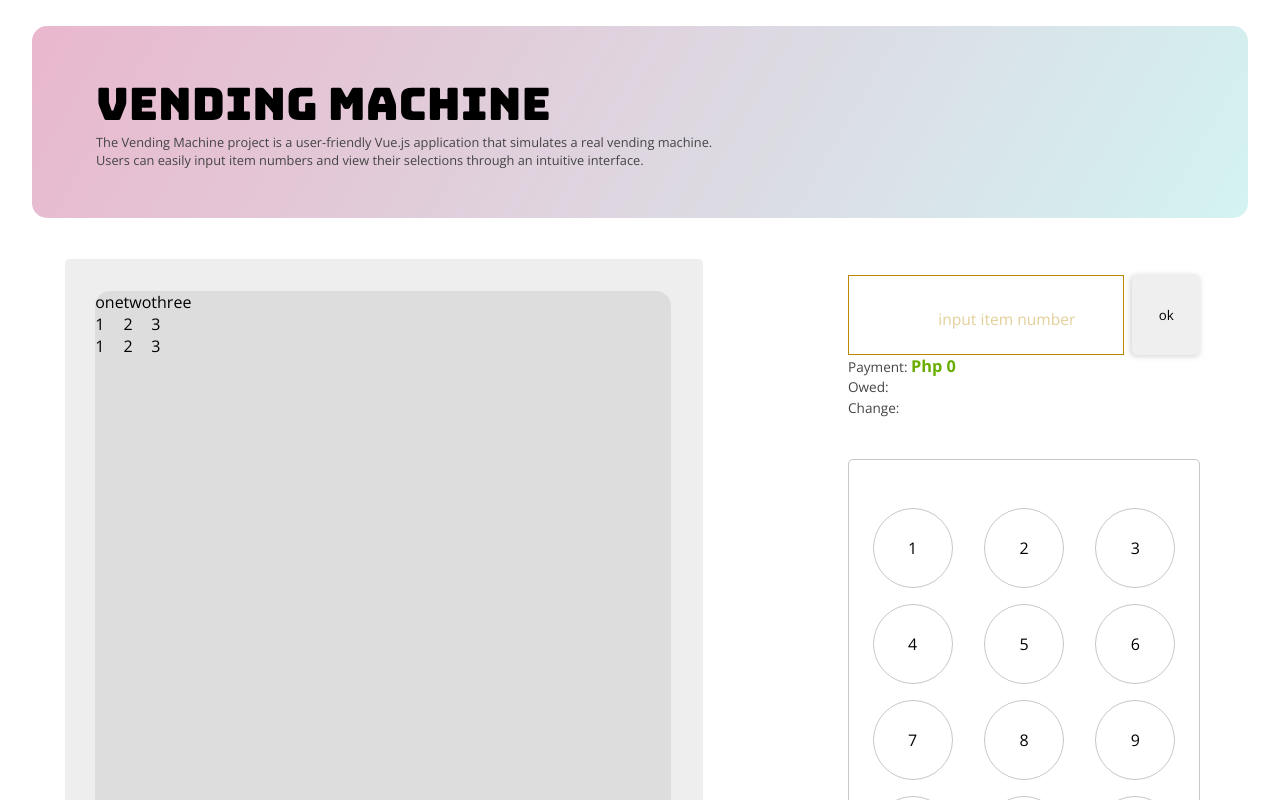
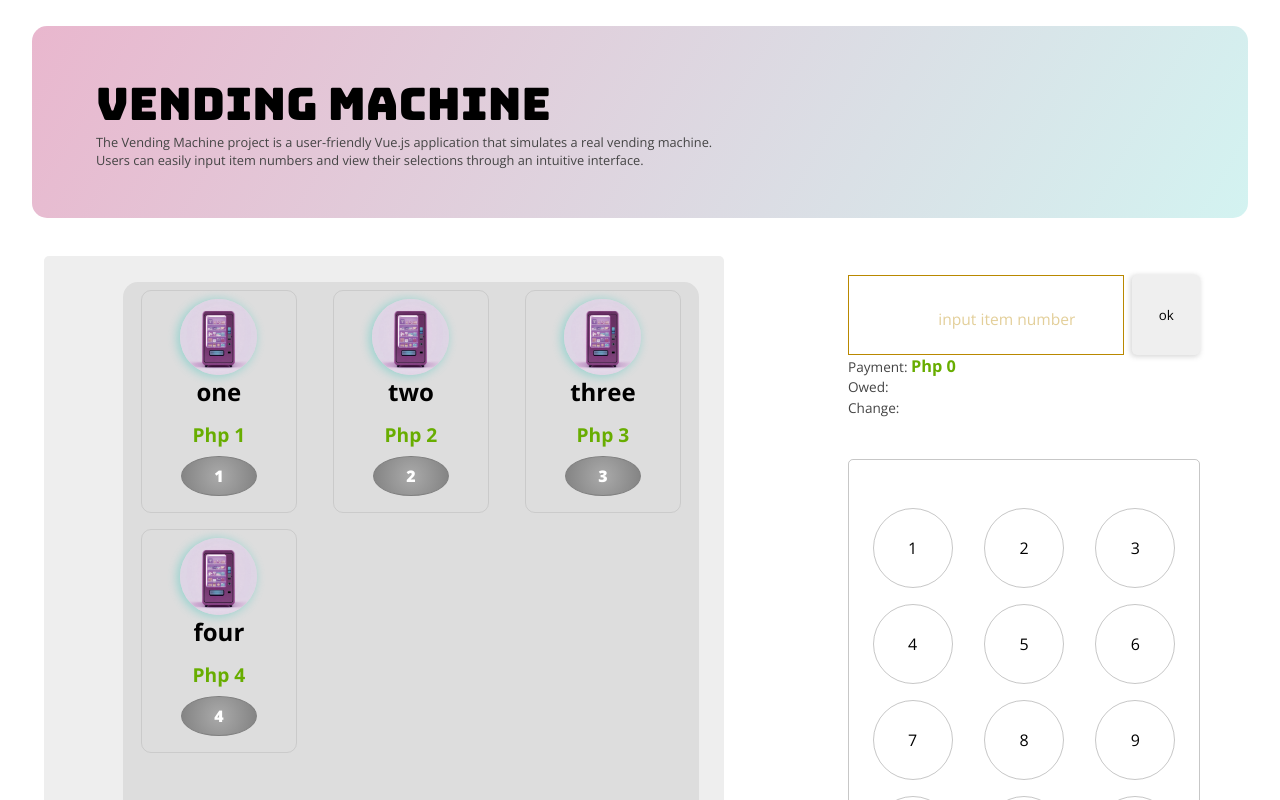
Before and after one commit to albertjon-0915/vending-machine-vue, a Vue app: page / in a window 1280 px wide. Shown: the top 800 px of the page. Built offline with nearby package versions, Linux system fonts and the light colour scheme.

Commit message:
refined keyboard/input/compute functionality

```diff
--- a/src/App.vue
+++ b/src/App.vue
@@ -40,8 +40,8 @@ import VendorPage from "./components/vendorPage.vue";
       color: #000000;
       font-size: clamp(2.5em, 3.5vw, 3.5em);
       font-family: "Bungee", sans-serif;
-      // font: 3.5em "Bungee";
     }
+
     p {
       max-width: clamp(30em, 50vw, 50em);
       font-size: clamp(0.8em, 1vw, 1em);
--- a/src/components/keyboard.vue
+++ b/src/components/keyboard.vue
@@ -1,80 +1,120 @@
 <script setup>
 import { ref, defineProps, watch } from "vue";
 
+// get props from parent
 const props = defineProps({
   vendingItems: Array,
 });
 
+// values for keys, bills base on ph peso, and vending machine items
 const keys = [1, 2, 3, 4, 5, 6, 7, 8, 9, "*", 0, "Del"];
-const bills = [1000, 500, 100, 50, 20, 10, 5, 1];
+const pesoBills = [1000, 500, 100, 50, 20, 10, 5, 1];
+const vendingNewArr = ref([...props.vendingItems]);
+
+// values for items on the vending machine
 const itemNumber = ref(0);
-const toPay = ref(0);
-const vendingNewArr = ref([...props.vendingItems]);
+const isOnItemList = ref(true);
+const isCredentialsIncomplete = ref(true);
+const isInsufficientBal = ref(true);
+
+// values to be computed
+const bill = ref(0);
 const owedBill = ref(0);
-const isOnItemList = ref(true);
 const changeBill = ref("");
 
+// Reset our values
+const reset = () => {
+  bill.value = 0;
+  owedBill.value = 0;
+  changeBill.value = "";
+
+  itemNumber.value = 0;
+  isOnItemList.value = true;
+  isCredentialsIncomplete.value = true;
+  isInsufficientBal.value = true;
+};
+
+// keyboard onClick actions function
+const keyAction = (item) => {
+  if (item === "*") reset();
+
+  if (item === "Del") {
+    let condition = String(itemNumber.value).length > 1;
+    let newNum = itemNumber.value.toString().slice(0, -1);
+
+    condition ? (itemNumber.value = parseInt(newNum)) : (itemNumber.value = 0);
+  }
+
+  const newItemNum = parseInt((itemNumber.value += item.toString()));
+
+  return (itemNumber.value = newItemNum);
+};
+
+// add bills for payment function
+const addBill = (item) => {
+  const newbill = (bill.value += item);
+  return (bill.value = newbill);
+};
+
+// minus bills for payment function
+const minusBill = (item) => {
+  if (item > bill.value) return;
+
+  const newbill = (bill.value -= item);
+  return (bill.value = newbill);
+};
+
+// compute change base on bill value function
 const computeChange = () => {
-  console.log("compute");
+  const changeArr = [];
+  const isZeroBill = bill.value === 0;
+  const isZeroOwed = owedBill.value === 0;
+  let change = bill.value - owedBill.value;
 
-  let change = toPay.value - owedBill.value;
-  const changeArr = [];
+  if (isZeroBill || isZeroOwed) return (isCredentialsIncomplete.value = false);
 
-  console.log(change, changeArr);
+  if (bill.value < owedBill.value) return (isInsufficientBal.value = false);
 
-  bills.map((item) => {
+  // loops peso bills to get the change by bill/coins
+  pesoBills.forEach((item) => {
     const count = Math.floor(change / item);
 
-    if (count > 0) {
-      changeArr.push(`${count} - ${item} ${item < 20 ? "coins" : "bills"}, `);
+    const computation = () => {
+      let billOrCoins = item < 20 ? "coins" : "bills";
+      changeArr.push(`${count} - ${item} ${billOrCoins}, `);
       change -= count * item;
-    } else {
-      toPay.value = 0;
-      owedBill.value = 0;
-      itemNumber.value = 0;
-    }
+    };
+
+    count > 0 ? computation() : reset();
   });
 
   return (changeBill.value = changeArr.join("\n"));
 };
 
+// monitor the changes in input base on our keyboard/input field value
 watch(itemNumber, (newValue) => {
   const findItem = vendingNewArr.value.find(
     (item) => item.itemNo == itemNumber.value
   );
 
-  if (findItem) return (owedBill.value = findItem.itemPrice);
-  if (newValue === 0) return (isOnItemList.value = true);
+  const setItemCondition = (condition) => {
+    isOnItemList.value = condition;
+  };
+
+  if (findItem) {
+    setItemCondition(true);
+
+    isCredentialsIncomplete.value = true;
+    isInsufficientBal.value = true;
+
+    return (owedBill.value = findItem.itemPrice);
+  }
+
   if (!findItem) {
     owedBill.value = 0;
-    return (isOnItemList.value = false);
+    newValue === 0 ? setItemCondition(true) : setItemCondition(false);
   }
 });
-
-const keyAction = (item) => {
-  if (item === "*") return (itemNumber.value = 0);
-  if (item === "Del" && String(itemNumber.value).length > 1)
-    return (itemNumber.value = parseInt(
-      itemNumber.value.toString().slice(0, -1)
-    ));
-  if (item === "Del" && String(itemNumber.value).length === 1)
-    return (itemNumber.value = 0);
-
-  const newItemNum = parseInt((itemNumber.value += item.toString()));
-  return (itemNumber.value = newItemNum);
-};
-
-const addToPay = (bill) => {
-  const newToPay = (toPay.value += bill);
-  return (toPay.value = newToPay);
-};
-
-const minusBill = (bill) => {
-  if (bill > toPay.value) return;
-
-  const newToPay = (toPay.value -= bill);
-  return (toPay.value = newToPay);
-};
 </script>
 
 <template>
@@ -83,20 +123,30 @@ const minusBill = (bill) => {
       <input
         type="text"
         placeholder="input item number"
-        @keypress.prevent
-        @keyup.prevent
-        @keydown.prevent
+        @mousedown.prevent
         :value="itemNumber !== 0 ? itemNumber : ''"
       />
       <button>ok</button>
     </form>
+
     <div class="payment">
-      <div class="errPrompt" v-if="isOnItemList === false">
+      <div
+        class="errPrompt"
+        v-if="!isOnItemList || !isCredentialsIncomplete || !isInsufficientBal"
+      >
         <span> X </span>
-        Item not on the list
+        {{
+          !isOnItemList
+            ? "Item not on the list"
+            : !isCredentialsIncomplete
+            ? "Please input item number then choose bill to pay"
+            : !isInsufficientBal
+            ? "Insufficient balance"
+            : ""
+        }}
       </div>
       <div>
-        Payment: <span class="bill">Php {{ toPay }}</span>
+        Payment: <span class="bill">Php {{ bill }}</span>
       </div>
       <div>
         Owed:
@@ -109,6 +159,7 @@ const minusBill = (bill) => {
         <span> {{ changeBill }}</span>
       </div>
     </div>
+
     <ul class="keypad">
       <li v-for="key in keys" :key="key">
         <div @click="keyAction(key)">
@@ -117,15 +168,15 @@ const minusBill = (bill) => {
       </li>
     </ul>
 
-    <h3>
-      Insert bill/coin: <span class="bill">Php {{ toPay }}</span>
+    <h3 class="coinsTitle">
+      Insert bill/coin: <span class="bill">Php {{ bill }}</span>
     </h3>
 
     <ul class="coins">
-      <li v-for="bill in bills" :key="bill" @click.stop="addToPay(bill)">
+      <li v-for="peso in pesoBills" :key="peso" @click.stop="addBill(peso)">
         <div>
-          <span>{{ bill }}</span>
-          <div class="billCount" @click.stop="minusBill(bill)">
+          <span>{{ peso }}</span>
+          <div class="billCount" @click.stop="minusBill(peso)">
             <span>-</span>
           </div>
         </div>
@@ -180,6 +231,17 @@ form {
   }
 }
 
+.payment {
+  font-size: 0.85em;
+  color: #444444;
+  margin-bottom: 3em;
+
+  .owedBill {
+    font-weight: bold;
+    font-size: 1.2em;
+    color: #ff0037;
+  }
+
   .change {
     span {
       font-weight: 700;
@@ -198,23 +260,6 @@ form {
       color: #ff0037;
     }
   }
-
-.payment {
-  font-size: 0.85em;
-  color: #444444;
-  margin-bottom: 3em;
-}
-
-.owedBill {
-  font-weight: bold;
-  font-size: 1.2em;
-  color: #ff0037;
-}
-
-.bill {
-  font-weight: bold;
-  font-size: 1.2em;
-  color: rgb(104, 173, 0);
 }
 
 .keypad {
@@ -242,7 +287,7 @@ form {
   }
 }
 
-h3 {
+.coinsTitle {
   margin: 3em 0 1em 0;
 }
 
@@ -273,4 +318,11 @@ h3 {
     }
   }
 }
+
+// being called from different div elements so i set this aside for now
+.bill {
+  font-weight: bold;
+  font-size: 1.2em;
+  color: #68ad00;
+}
 </style>
--- a/src/components/vendingMachine.vue
+++ b/src/components/vendingMachine.vue
@@ -14,9 +14,10 @@ const itemList = ref([...props.vendingItems]);
       <div class="itemWrapper">
         <ul class="itemList">
           <li v-for="item in itemList" :key="item">
-            <div>{{ item.itemTitle }}</div>
-            <div>{{ item.itemPrice }}</div>
-            <div>{{ item.itemNo }}</div>
+            <img :src="item.itemImg" alt="img" />
+            <h2>{{ item.itemTitle }}</h2>
+            <div class="bill">Php {{ item.itemPrice }}</div>
+            <div class="itemNumber">{{ item.itemNo }}</div>
           </li>
         </ul>
       </div>
@@ -29,22 +30,39 @@ const itemList = ref([...props.vendingItems]);
   display: grid;
   place-items: center;
   height: 100vh;
-  padding: 1em 3em;
+  padding: clamp(0em, 1vw, 1em) clamp(0em, 2vw, 2em);
+
+  @media (max-width: 992px) {
+    height: 70vh;
+    padding: 3em 0;
+  }
+
+  @media (max-width: 768px) {
+    height: 50vh;
+    padding: 0;
+  }
 
   .wrapperContainer {
+    $padding-small: clamp(1em, 2vw, 2em);
+    $padding-large: clamp(2em, 7vw, 7em);
+
     width: 95%;
     height: 100%;
     background: #eeeeee;
-
     border-radius: 5px;
     display: flex;
     justify-content: end;
-    padding: 2em;
+
+    padding-left: $padding-small;
+    padding-right: $padding-small;
+    padding-top: $padding-small;
+    padding-bottom: $padding-small;
 
     .itemWrapper {
       border-radius: 15px;
       max-width: 90%;
       min-width: 45vw;
+      width: 100%;
       height: 100%;
       background: #dddddd;
     }
@@ -53,9 +71,73 @@ const itemList = ref([...props.vendingItems]);
 
 .itemList {
   display: flex;
+  display: grid;
+  grid-template-columns: repeat(3, 1fr);
+  place-items: center;
+  overflow-x: hidden;
+  overflow-y: auto;
+  padding: 0.5em;
+  gap: 1em;
+
+  @media (max-width: 1200px) {
+    grid-template-columns: repeat(2, 1fr);
+    gap: 2em;
+  }
+
+  @media (max-width: 768px) {
+    grid-template-columns: repeat(3, 1fr);
+    gap: 1em;
+  }
+
+  @media (max-width: 576px) {
+    grid-template-columns: repeat(2, 1fr);
+  }
 
   li {
     all: unset;
+    position: relative;
+    display: flex;
+    justify-content: flex-end;
+    align-items: center;
+    flex-direction: column;
+
+    aspect-ratio: 1 / 1;
+    width: clamp(5em, 12vw, 15em);
+    padding: 0.5em 0;
+    border-radius: 10px;
+    border: 1px solid rgba(128, 128, 128, 0.2);
+
+    @media (max-width: 1200px) {
+      padding: 0.5em 2em;
+    }
+
+    .itemNumber {
+      margin: 0.5em 0;
+      padding: 0.5em clamp(1.5em, 2.5vw, 3em);
+      border-radius: 50%;
+      border: 1px solid #808080;
+      background: radial-gradient(circle at center, #8080808c, #808080);
+      color: #ffff;
+      font-weight: 900;
+    }
+
+    .bill {
+      font-size: 1.2em;
+      font-weight: 700;
+      color: #68ad00;
+    }
+
+    img {
+      filter: grayscale(0.6);
+      box-shadow: -2px 1px 10px 1px #07ebdca1;
+      border-radius: 50%;
+      width: clamp(3em, 6vw, 6em);
+      aspect-ratio: 1 / 1;
+    }
+
+    h2 {
+      margin-bottom: clamp(0.5em, 1vw, 1em);
+    }
   }
 }
 </style>
--- a/src/components/vendorPage.vue
+++ b/src/components/vendorPage.vue
@@ -2,22 +2,32 @@
 import { ref } from "vue";
 import Keyboard from "./keyboard.vue";
 import VendingMachine from "./vendingMachine.vue";
+import VendingMachineLogo from '../assets/vendingMachine.jpg'
 
 const vendingItems = ref([
   {
+    itemImg: VendingMachineLogo,
     itemTitle: "one",
     itemNo: 1,
     itemPrice: 1,
   },
   {
+    itemImg: VendingMachineLogo,
     itemTitle: "two",
     itemNo: 2,
     itemPrice: 2,
   },
   {
+    itemImg: VendingMachineLogo,
     itemTitle: "three",
     itemNo: 3,
     itemPrice: 3,
+  },
+    {
+    itemImg: VendingMachineLogo,
+    itemTitle: "four",
+    itemNo: 4,
+    itemPrice: 4,
   },
 ]);
 </script>
```
Also changed, not shown: src/assets/vendingMachine.jpg (added). Lines whose indentation alone changed are shown as unchanged.
